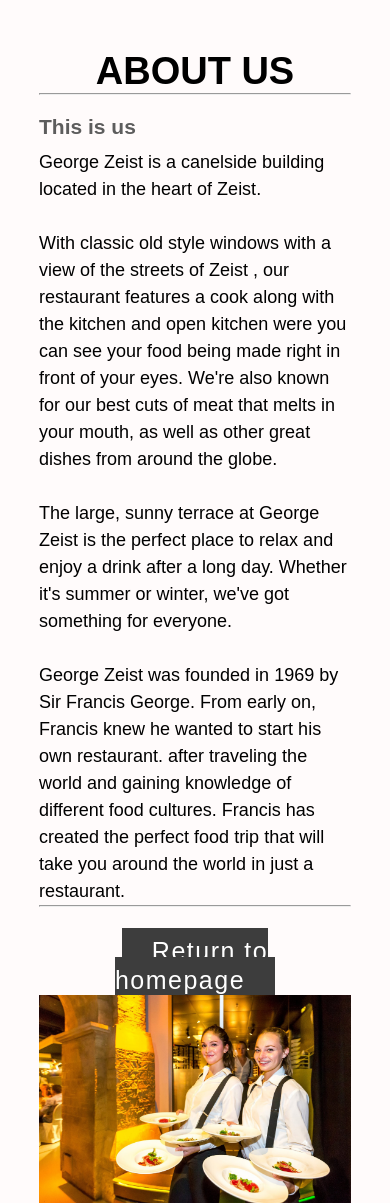
After one commit to maricalexei/George_Zeist, a PHP site: page /AboutUs.php in a window 390 px wide. The commit adds this page. Run offline with PHP 8.4, Linux system fonts and the light colour scheme.

Commit message:
About Us Page
About us page has been added

```diff
--- /dev/null
+++ b/AboutUs.php
@@ -0,0 +1,36 @@
+<!DOCTYPE html>
+<html>
+<head>
+	<title>About Us Section</title>
+	<meta charset="utf-8">
+	<meta name="viewport" content="width=device-width, initial-scale=1.0">
+	<link rel="stylesheet">
+	<link rel="stylesheet" type="text/css" href="css/style.css">
+</head>
+<body>
+	<div class="section">
+		<div class="container">
+			<div class="content-section">
+				<div class="title">
+					<h1>About Us</h1> <hr>
+				</div>
+				<div class="content">
+					<h3>This is us</h3>
+					<p>George Zeist is a canelside building located in the heart of Zeist.<br> <br>
+						With classic old style windows with a view of the streets of Zeist , our restaurant features a cook along with the kitchen and open kitchen were you can see your food being made right in front of your eyes. We're also known for our best cuts of meat that melts in your mouth, as well as other great dishes from around the globe.<br> <br>
+						The large, sunny terrace at George Zeist is the perfect place to relax and enjoy a drink after a long day. Whether it's summer or winter, we've got something for everyone.<br> <br>
+					    George Zeist was founded in 1969 by Sir Francis George. From early on, Francis knew he wanted to start his own restaurant. after traveling the world and gaining knowledge of different food cultures. Francis has created the perfect food trip that will take you around the world in just a restaurant. </p> <hr>
+					<div class="button">
+						<a href="">Return to homepage</a>
+					</div>
+				</div>
+			</div>
+			<div class="image-section">
+				<img src="img/George zeist medewerkers foto.jpg">
+			</div>
+		</div>
+	</div>
+
+
+</body>
+</html>
--- a/css/style.css
+++ b/css/style.css
@@ -17,3 +17,114 @@
 .body{
     font-family: "Times New Roman", sans-serif;
 }
+
+
+*{
+	margin:0px;
+	padding:0px;
+	box-sizing: border-box;
+	font-family: 'Poppins', sans-serif;
+}
+.section{
+	width: 100%;
+	min-height: 100vh;
+	background-color: rgb(255, 251, 251);
+}
+.container{
+	width: 80%;
+	display: block;
+	margin:auto;
+	padding-top: 100px;
+}
+.content-section{
+	float: left;
+	width: 55%;
+}
+.image-section{
+	float: right;
+	width: 40%;
+}
+.image-section img{
+	width: 100%;
+	height: auto;
+}
+.content-section .title{
+	text-transform: uppercase;
+	font-size: 28px;
+}
+.content-section .content h3{
+	margin-top: 20px;
+	color:#5d5d5d;
+	font-size: 21px;
+}
+.content-section .content p{
+	margin-top: 10px;
+	font-family: sans-serif;
+	font-size: 18px;
+	line-height: 1.5;
+}
+.content-section .content .button{
+	margin-top: 30px;
+}
+.content-section .content .button a{
+	background-color: #3d3d3d;
+	padding:12px 40px;
+	text-decoration: none;
+	color:#fff;
+	font-size: 25px;
+	letter-spacing: 1.5px;
+}
+.content-section .content .button a:hover{
+	background-color: #a52a2a;
+	color:#fff;
+}
+.content-section .social{
+	margin: 40px 40px;
+}
+.content-section .social i{
+	color:#a52a2a;
+	font-size: 30px;
+	padding:0px 10px;
+}
+.content-section .social i:hover{
+	color:#3d3d3d;
+}
+@media screen and (max-width: 768px){
+	.container{
+	width: 80%;
+	display: block;
+	margin:auto;
+	padding-top:50px;
+}
+.content-section{
+	float:none;
+	width:100%;
+	display: block;
+	margin:auto;
+}
+.image-section{
+	float:none;
+	width:100%;
+
+}
+.image-section img{
+	width: 100%;
+	height: auto;
+	display: block;
+	margin:auto;
+}
+.content-section .title{
+	text-align: center;
+	font-size: 19px;
+}
+.content-section .content .button{
+	text-align: center;
+}
+.content-section .content .button a{
+	padding:9px 30px;
+}
+.content-section .social{
+	text-align: center;
+}
+
+}
```
Also changed, not shown: img/George zeist medewerkers foto.jpg (added).
